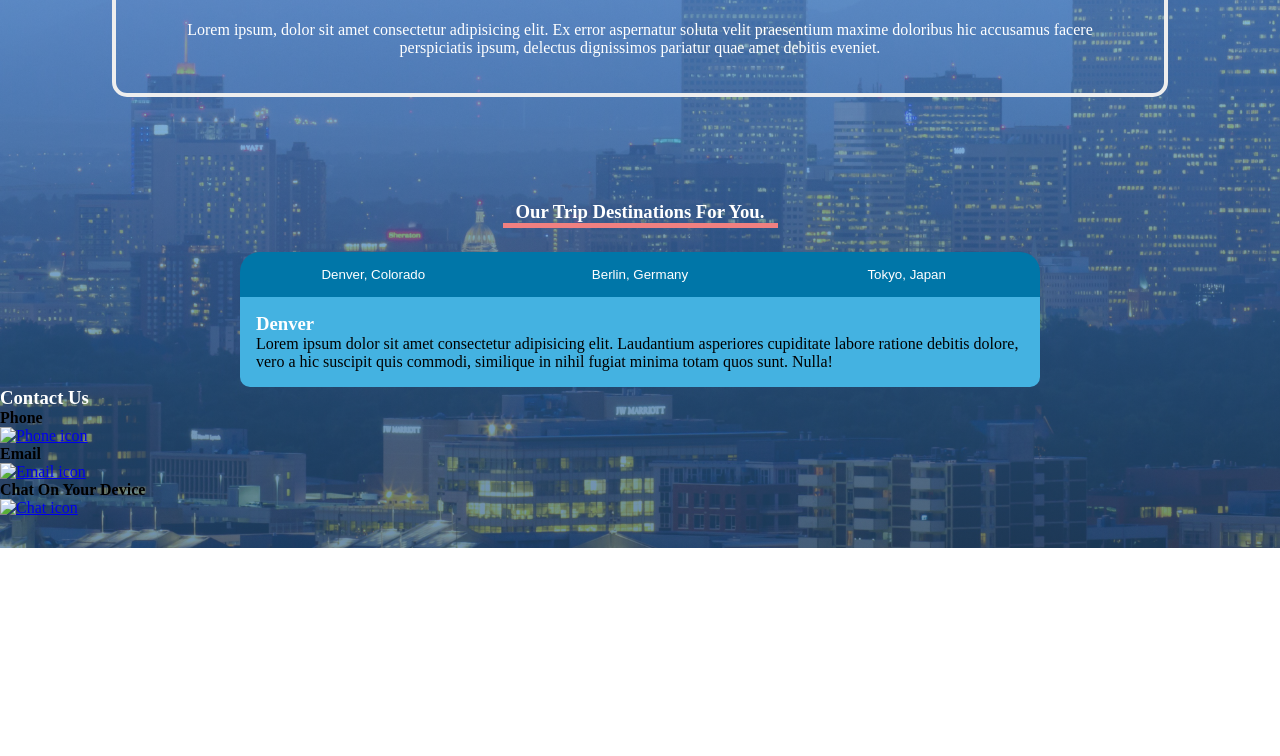
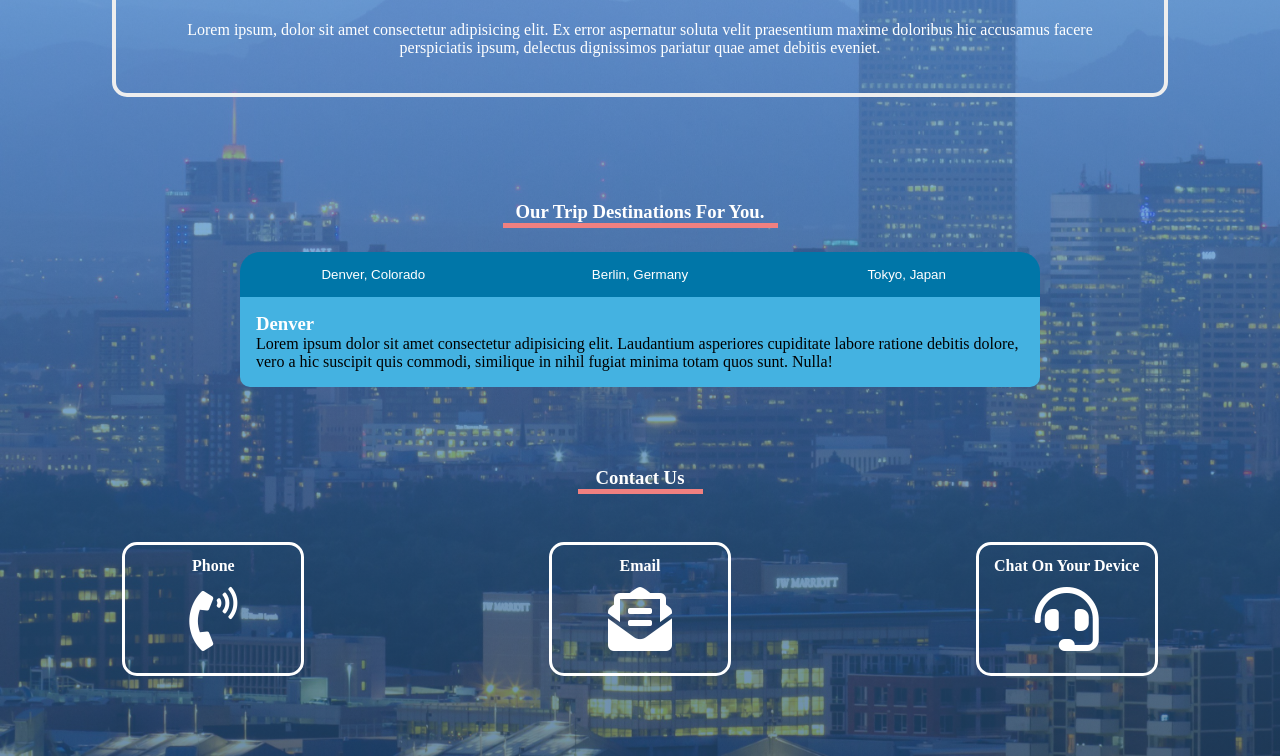
Before and after one commit to Battlertrunks/TravelWebsitePractice, a plain HTML site: page index.html in a window 1280 px wide. Shown: the part 252-1008 px from the top of the page. Before the commit the page ends 800 px from the top, so only its background shows below. Drawn offline with Linux system fonts and the light colour scheme.

Commit message:
Added css to the contact us part of the webpage. Added icons to it, some design like the rounded border, and a hover effect. Will do more to it soon.

```diff
--- a/index.html
+++ b/index.html
@@ -99,15 +99,15 @@
       <div class="options">
         <div class="option">
           <h4>Phone</h4>
-          <a href="#"><img src="" alt="Phone icon" /></a>
+          <a href="#"><i class="fas fa-phone-volume"></i></a>
         </div>
         <div class="option">
           <h4>Email</h4>
-          <a href="#"><img src="" alt="Email icon" /></a>
+          <a href="#"><i class="fas fa-envelope-open-text"></i></a>
         </div>
         <div class="option">
           <h4>Chat on your device</h4>
-          <a href="#"><img src="" alt="Chat icon" /></a>
+          <a href="#"><i class="fas fa-headset"></i></a>
         </div>
       </div>
     </section>
--- a/styles.css
+++ b/styles.css
@@ -75,13 +75,14 @@ body {
 
 .links li {
   list-style: none;
+  border-radius: 10px;
 }
 
 /* TODO - Change color to white once background image is found. */
 .links a {
   text-decoration: none;
   padding: 1rem 2rem;
-  color: #444444;
+  color: #fff;
   display: block;
   transition: all linear 0.3s;
 }
@@ -187,6 +188,49 @@ body {
   display: block;
 }
 
+.contact-us-section {
+  margin: 5rem auto;
+  text-align: center;
+}
+
+.contact-us-section h3::after {
+  content: "";
+  display: block;
+  background: lightcoral;
+  width: 125px;
+  height: 5px;
+  margin: 0 auto;
+}
+
+.options {
+  margin: 3rem 0;
+  display: flex;
+  justify-content: space-around;
+}
+
+.option {
+  border: 3px #fff solid;
+  border-radius: 15px;
+  width: 11rem;
+  height: 8rem;
+}
+
+.option h4 {
+  color: #fff;
+  margin: 0.75rem 0;
+}
+
+.option i {
+  font-size: 4rem;
+  color: #fff;
+}
+
+.option i:hover {
+  transition: color 0.2s ease-in;
+  color: lightcoral;
+}
+
+/* mobile verision: */
 @media screen and (min-width: 800px) {
   .nav {
     background-color: #4da9ff;
@@ -219,6 +263,10 @@ body {
     width: 50vw;
   }
 
+  .links li {
+    border: 2.5px #eee solid;
+  }
+
   .about-section {
     margin-top: 8rem;
   }
@@ -226,6 +274,7 @@ body {
   /* Destinations tab layout */
 
   .destinations-section {
+    width: 80%;
     padding-top: 5em;
     width: 600px;
     margin: 0 auto;
```
